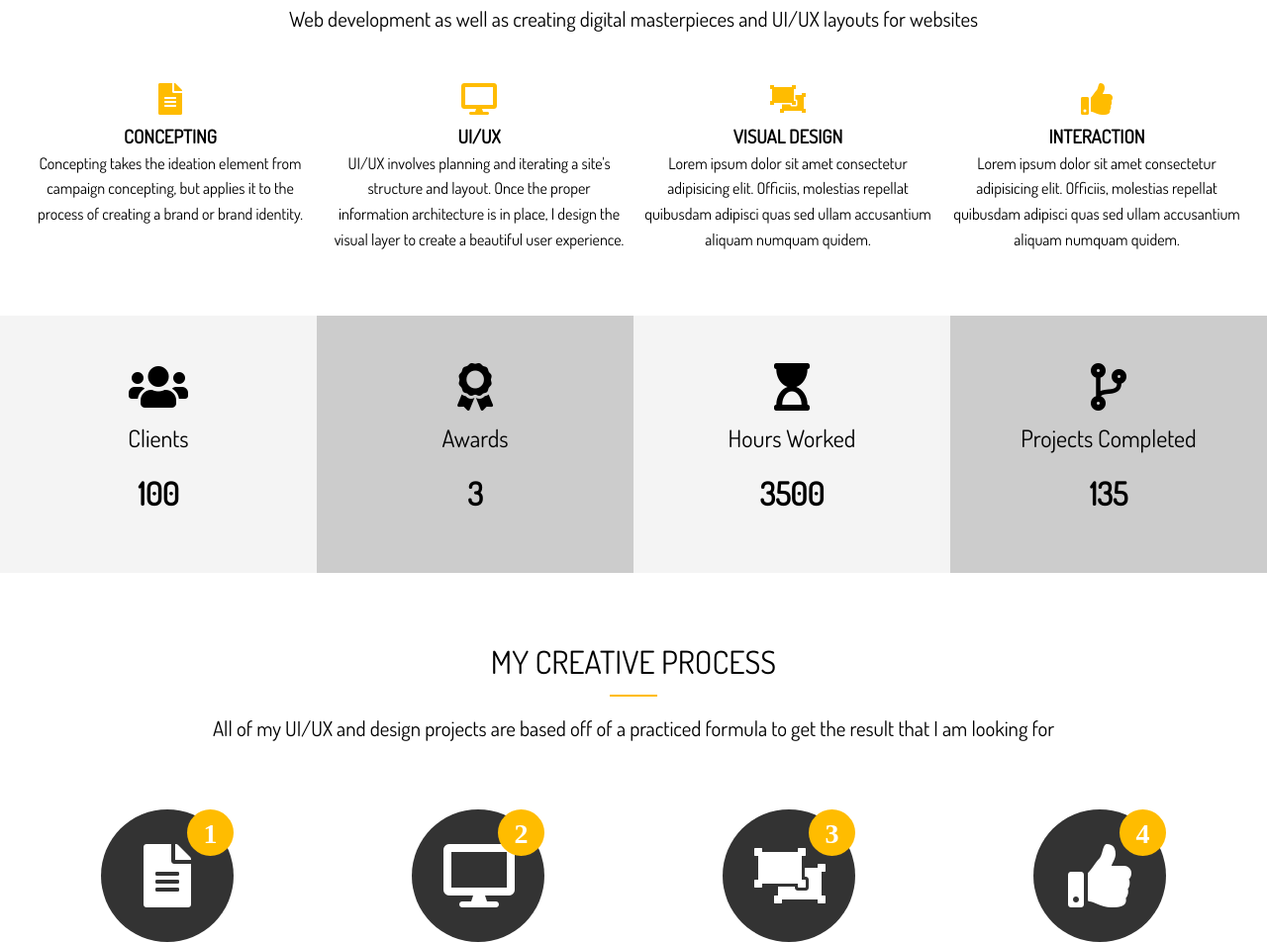
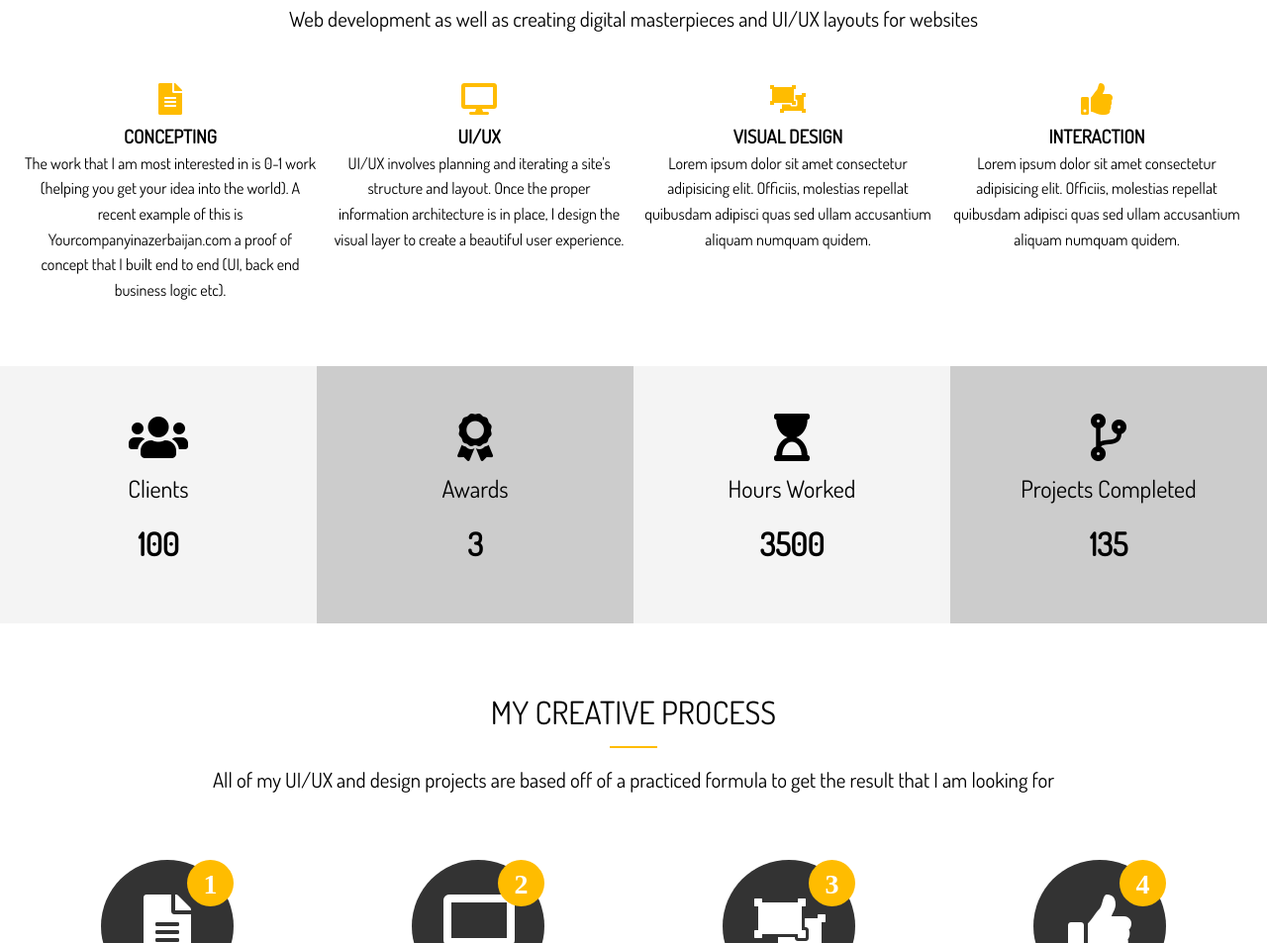
Before and after one commit to MedoBreezy/Private-Portfolio, a website: page dist/index.html in a window 1280 px wide. Shown: the part 906-1859 px from the top of the page at 99% size. Drawn offline with Linux system fonts and the light colour scheme.

Commit message:
Update index.html

```diff
--- a/dist/index.html
+++ b/dist/index.html
@@ -53,8 +53,9 @@
           <i class="fas fa-file-alt fa-2x"></i>
           <h3>Concepting</h3>
           <p>
-            Concepting takes the ideation element from campaign concepting,
-            but applies it to the process of creating a brand or brand identity.
+        The work that I am most interested in is 0-1 work (helping you get your idea into the world).
+            A recent example of this is Yourcompanyinazerbaijan.com a proof of concept that I built end to end
+            (UI, back end business logic etc).
           </p>
         </div>
         <div>
```
